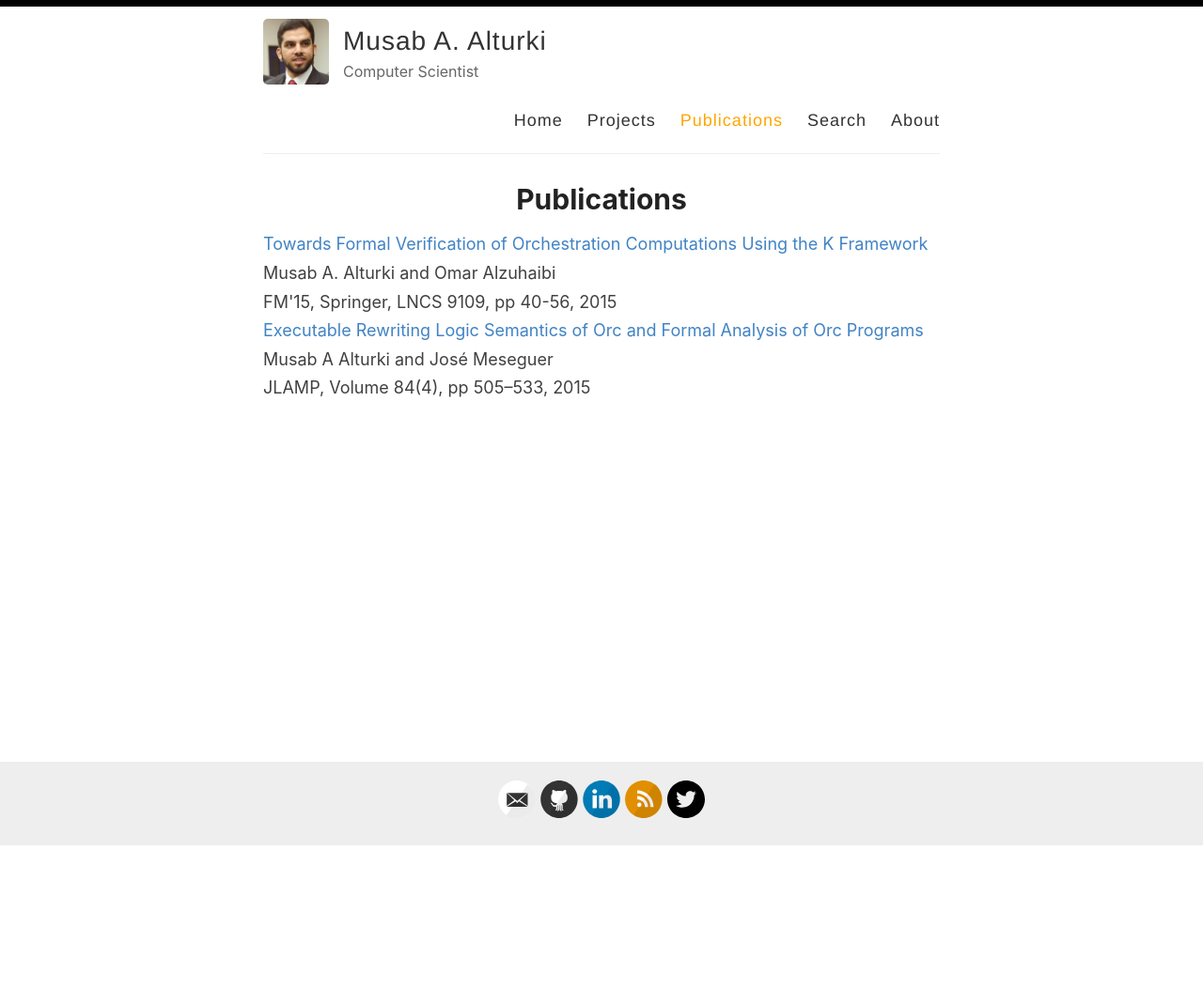
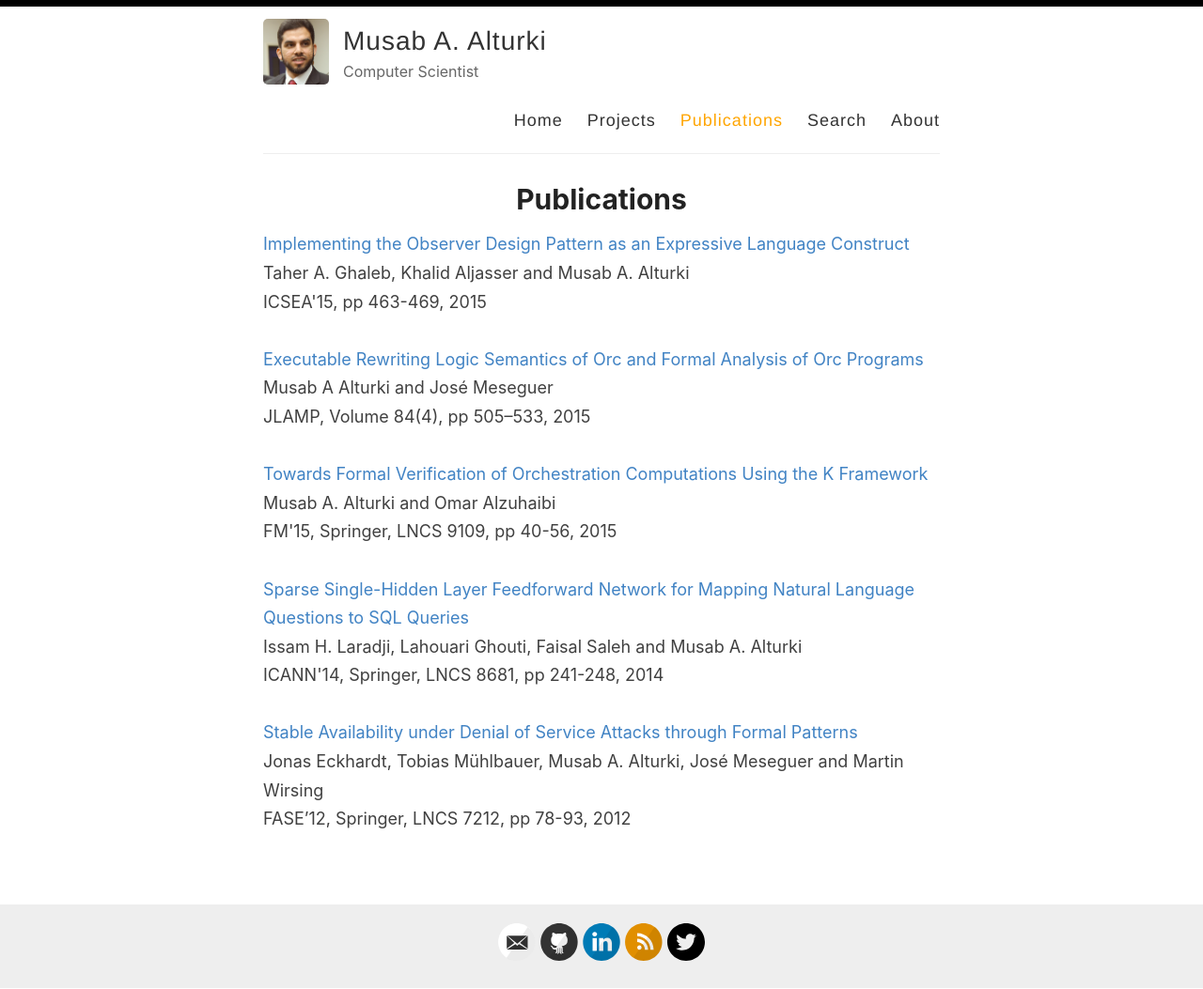
Before and after one commit to malturki/malturki-old.github.io, a Jekyll site: the page built from _pages/publications.md, in a window 1280 px wide. Shown: the whole page at 94% size. Built offline with Jekyll 4.4.1, drawn with Linux system fonts in a browser that asks for light colours; before the commit the page ends 901 px from its top, so only the background shows below that.

Commit message:
update publications

```diff
--- a/_data/publications.yml
+++ b/_data/publications.yml
@@ -1,9 +1,24 @@
+- title: Implementing the Observer Design Pattern as an Expressive Language Construct
+  authors: Taher A. Ghaleb, Khalid Aljasser and Musab A. Alturki
+  bibinfo: ICSEA'15, pp 463-469, 2015
+  link: http://www.thinkmind.org/index.php?view=article&articleid=icsea_2015_17_40_10407
+
+- title: Executable Rewriting Logic Semantics of Orc and Formal Analysis of Orc Programs
+  authors: Musab A Alturki and José Meseguer
+  bibinfo: JLAMP, Volume 84(4), pp 505–533, 2015
+  link: http://www.sciencedirect.com/science/article/pii/S2352220815000334
+
 - title: Towards Formal Verification of Orchestration Computations Using the K Framework
   authors: Musab A. Alturki and Omar Alzuhaibi
   bibinfo: FM'15, Springer, LNCS 9109, pp 40-56, 2015
   link: http://link.springer.com/chapter/10.1007%2F978-3-319-19249-9_4
 
-- title: Executable Rewriting Logic Semantics of Orc and Formal Analysis of Orc Programs
-  authors: Musab A Alturki and José Meseguer
-  bibinfo: JLAMP, Volume 84(4), pp 505–533, 2015
-  link: http://www.sciencedirect.com/science/article/pii/S2352220815000334
+- title: Sparse Single-Hidden Layer Feedforward Network for Mapping Natural Language Questions to SQL Queries
+  authors: Issam H. Laradji, Lahouari Ghouti, Faisal Saleh and Musab A. Alturki
+  bibinfo: ICANN'14, Springer, LNCS 8681, pp 241-248, 2014
+  link: http://link.springer.com/chapter/10.1007%2F978-3-319-11179-7_31
+
+- title: Stable Availability under Denial of Service Attacks through Formal Patterns
+  authors: Jonas Eckhardt, Tobias Mühlbauer, Musab A. Alturki, José Meseguer and Martin Wirsing
+  bibinfo: FASE’12, Springer, LNCS 7212, pp 78-93, 2012
+  link: http://link.springer.com/chapter/10.1007%2F978-3-642-28872-2_6
--- a/_pages/publications.md
+++ b/_pages/publications.md
@@ -11,6 +11,6 @@ permalink: /publications/
       {{ item.title }}
     </a> <br/>
     {{ item.authors }} <br/>
-    {{ item.bibinfo }} <br/>
+    {{ item.bibinfo }} <br/><br/>
     {% endfor %}
 </div>
```
